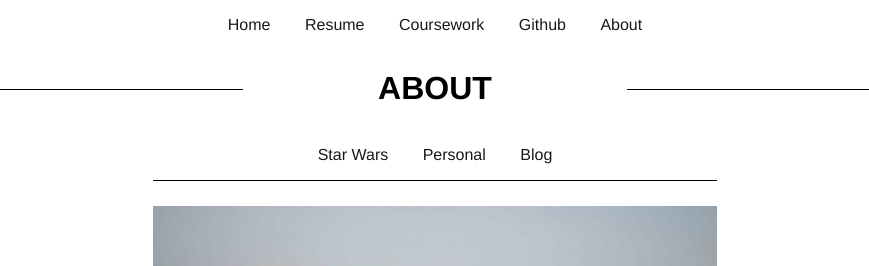
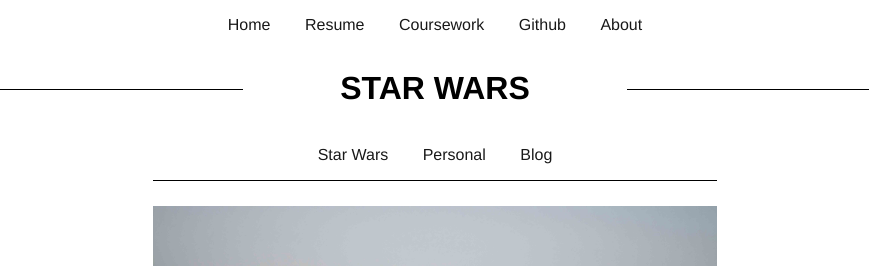
Before and after one commit to declansullivan/static-html-site, a Jekyll site: the page built from about/index.html, in a window 1280 px wide. Shown: the top 266 px of the page, without its empty margins (205-1074 px from the left). Built offline with Jekyll 4.4.1, drawn with Linux system fonts in a browser that asks for light colours.

Commit message:
Update index.html

```diff
--- a/about/index.html
+++ b/about/index.html
@@ -1,6 +1,6 @@
 ---
 layout: about
-title: ABOUT
+title: STAR WARS
 ---
 <!DOCTYPE html>
 <html>
```
